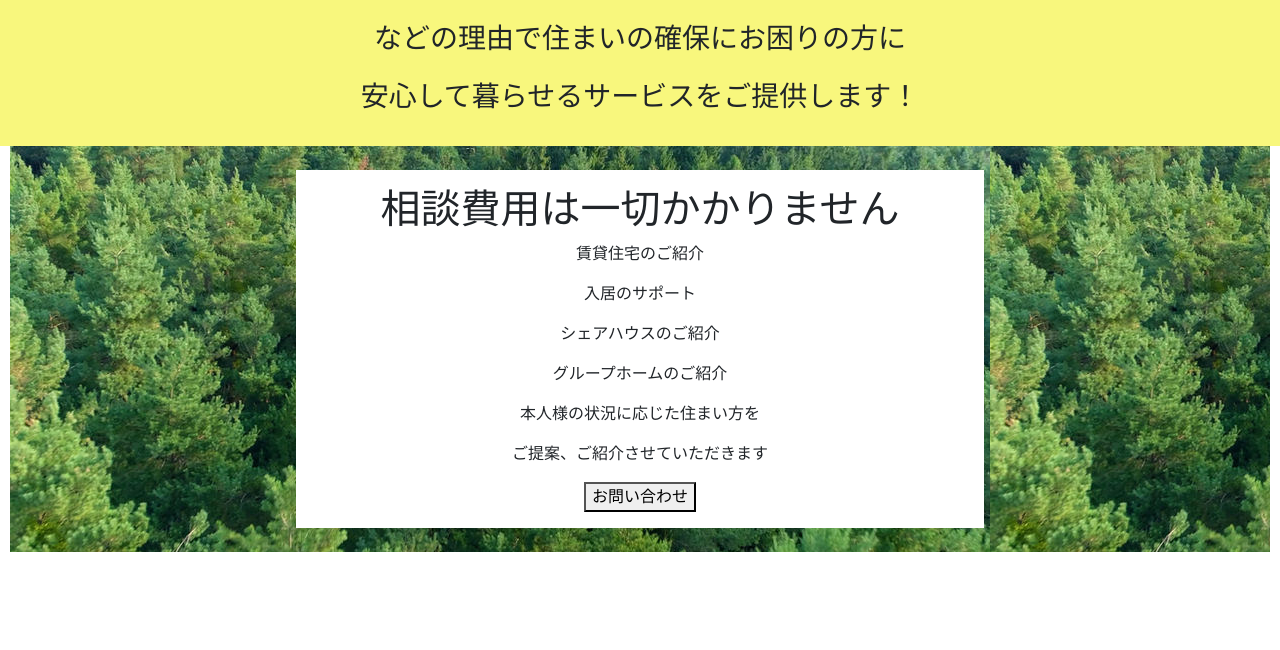
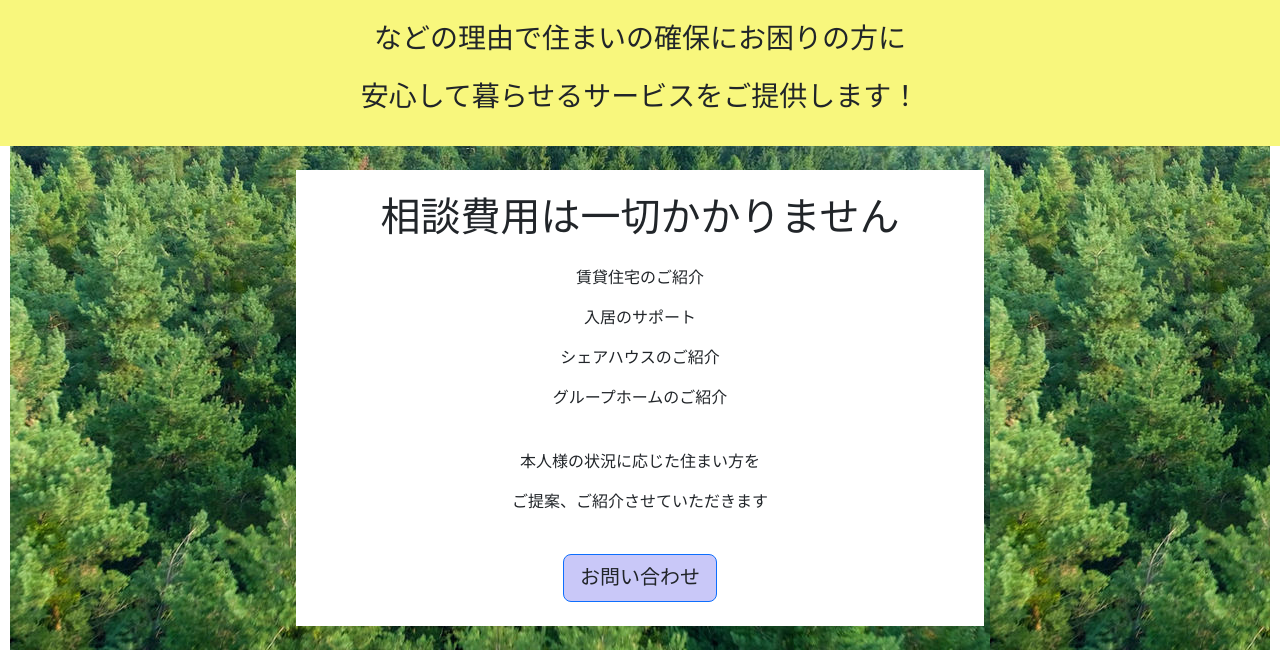
Before and after one commit to saitoyoshi/cocoiru, a PHP site: page / in a window 1280 px wide. Shown: the part 678-1328 px from the top of the page. Before the commit the page ends 1230 px from the top, so only its background shows below. Run offline with PHP 8.4, Linux system fonts and the light colour scheme; some libraries are stand-ins or nearby versions.

Commit message:
相談部完成

```diff
--- a/views/index.php
+++ b/views/index.php
@@ -42,16 +42,14 @@
     <h5 class="fs-3">安心して暮らせるサービスをご提供します！</h5>
 </div>
 <div class="my-container-fluid position-relative py-4 px-3" style="background-image: url(../img/green.jpg);">
-<div class="bg-white container text-center p-3 consultation-max-width">
-    <h1 class="fs-1">相談費用は一切かかりません</h1>
-    <!-- p raleway -->
-    <p class="p-font">賃貸住宅のご紹介</p>
-    <p class="p-font">入居のサポート</p>
-    <p class="p-font">シェアハウスのご紹介</p>
-    <p class="p-font">グループホームのご紹介</p>
-    <p class="p-font">本人様の状況に応じた住まい方を</p>
-    <p class="p-font">ご提案、ご紹介させていただきます</p>
-    <button type="button">お問い合わせ</button>
+    <div class="bg-white container text-center p-4 consultation-max-width">
+        <h1 class="fs-1 mb-4">相談費用は一切かかりません</h1>
+        <p class="p-font">賃貸住宅のご紹介</p>
+        <p class="p-font">入居のサポート</p>
+        <p class="p-font">シェアハウスのご紹介</p>
+        <p class="p-font mb-4">グループホームのご紹介</p>
+        <p class="p-font pt-3">本人様の状況に応じた住まい方を</p>
+        <p class="p-font mb-4 pb-3">ご提案、ご紹介させていただきます</p>
+        <a href="#contact" class="btn btn-primary btn-lg text-dark" style="background-color: #c9c8f8;">お問い合わせ</a>
+    </div>
 </div>
-    <!-- <img src="../img/green.jpg" alt="森背景" width="980" height="674" class="max-width-wrapper img-fluid"> -->
-</div>
```
